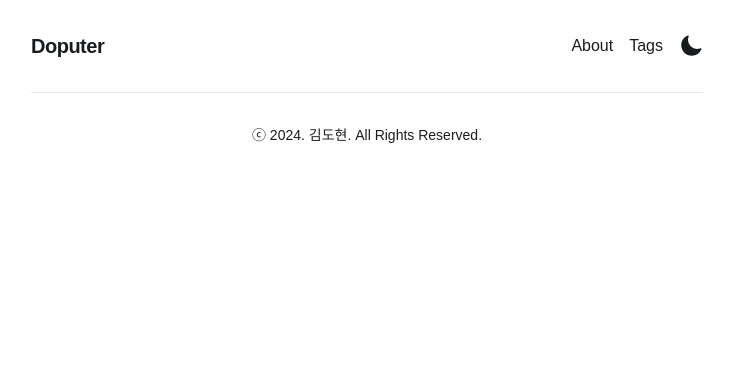
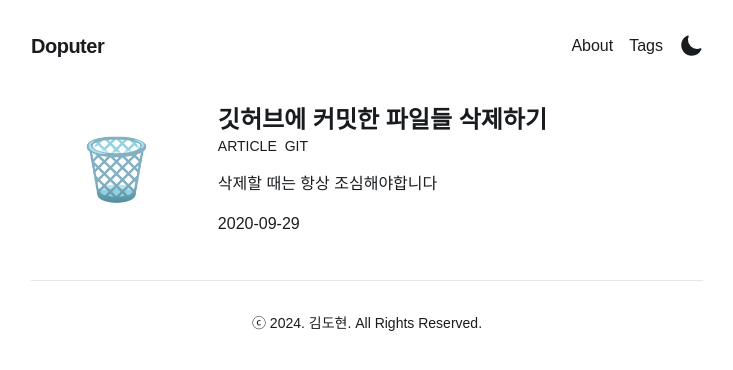
Before and after one commit to doputer/doputer.github.io, a Next.js app: page / in a window 1280 px wide. Shown: the top 370 px of the page, without its empty margins (273-1006 px from the left). Built offline with nearby package versions, Linux system fonts and the light colour scheme.

Commit message:
feat: MDX 페이지 리스트 생성 기능 추가

```diff
--- a/src/app/(posts)/[slug]/page.tsx
+++ b/src/app/(posts)/[slug]/page.tsx
@@ -1,11 +1,12 @@
-import { getMdxContent } from '@/lib/mdx';
+import { parseMDX, readMDXFile } from '@/lib/mdx';
 
 interface PageProps {
   params: { slug: string };
 }
 
 const Page = async ({ params }: PageProps) => {
-  const { frontmatter, MDXContent } = await getMdxContent(params.slug);
+  const markdown = await readMDXFile(decodeURI(params.slug));
+  const { MDXContent } = await parseMDX(markdown);
 
   return (
     <>
--- a/src/app/page.tsx
+++ b/src/app/page.tsx
@@ -1,3 +1,17 @@
-export default function Home() {
-  return <></>;
-}
+import List from '@/components/List';
+import { parseMDX, readMDXDir, readMDXFile } from '@/lib/mdx';
+
+const Home = async () => {
+  const allName = await readMDXDir();
+  const allMarkdown = await Promise.all(allName.map(readMDXFile));
+  const allMdx = await Promise.all(allMarkdown.map(parseMDX));
+  const allFrontmatter = allMdx.map((mdx) => mdx.frontmatter);
+
+  return (
+    <>
+      <List frontmatters={allFrontmatter} />
+    </>
+  );
+};
+
+export default Home;
--- /dev/null
+++ b/src/components/List.tsx
@@ -0,0 +1,42 @@
+import Link from 'next/link';
+
+import type { Frontmatter } from '@/lib/types';
+
+interface ListProps {
+  frontmatters: Frontmatter[];
+}
+
+function List({ frontmatters }: ListProps) {
+  return (
+    <>
+      {frontmatters.map((frontmatter) => (
+        <div
+          key={frontmatter.title}
+          className="group flex flex-wrap items-center justify-center gap-4"
+        >
+          <div className="box flex w-full items-center justify-center p-12 text-6xl xs:w-fit">
+            <div className="pointer-events-none select-none group-hover:animate-flip">
+              {frontmatter.emoji}
+            </div>
+          </div>
+          <div className="flex-1">
+            <Link href={encodeURI(frontmatter.title)} className="text-2xl font-semibold">
+              {frontmatter.title}
+            </Link>
+            <div className="link flex flex-wrap gap-2 text-sm uppercase">
+              {frontmatter.tags.map((tag) => (
+                <Link key={tag} href={`/tags/${tag.replace(/\s/g, '-')}`}>
+                  {tag}
+                </Link>
+              ))}
+            </div>
+            <div className="mute my-4">{frontmatter.description}</div>
+            <time>{frontmatter.date}</time>
+          </div>
+        </div>
+      ))}
+    </>
+  );
+}
+
+export default List;
--- a/src/lib/mdx.ts
+++ b/src/lib/mdx.ts
@@ -1,4 +1,4 @@
-import { access, readFile } from 'fs/promises';
+import { access, readdir, readFile } from 'fs/promises';
 import path from 'path';
 
 import * as runtime from 'react/jsx-runtime';
@@ -10,10 +10,16 @@ import remarkMdxFrontmatter from 'remark-mdx-frontmatter';
 
 import type { Frontmatter } from '@/lib/types';
 
-const POSTS_FOLDER = path.join(process.cwd(), 'src/contents');
+const MDX_DIR = path.join(process.cwd(), 'src/contents');
 
-const readContentFile = async (slug: string) => {
-  const filePath = path.resolve(path.join(POSTS_FOLDER, `${slug}.mdx`));
+const readMDXDir = async () => {
+  const filePaths = await readdir(MDX_DIR);
+
+  return filePaths.map((filePath) => filePath.split('.')[0]);
+};
+
+const readMDXFile = async (name: string) => {
+  const filePath = path.resolve(path.join(MDX_DIR, `${name}.mdx`));
 
   try {
     await access(filePath);
@@ -26,9 +32,7 @@ const readContentFile = async (slug: string) => {
   return fileContent;
 };
 
-const getMdxContent = async (fileName: string) => {
-  const markdown = await readContentFile(fileName);
-
+const parseMDX = async (markdown: string) => {
   const code = String(
     await compile(markdown, {
       remarkPlugins: [remarkFrontmatter, [remarkMdxFrontmatter, { name: 'frontmatter' }]],
@@ -44,4 +48,4 @@ const getMdxContent = async (fileName: string) => {
   return { frontmatter: frontmatter as Frontmatter, MDXContent };
 };
 
-export { getMdxContent };
+export { readMDXDir, readMDXFile, parseMDX };
```
